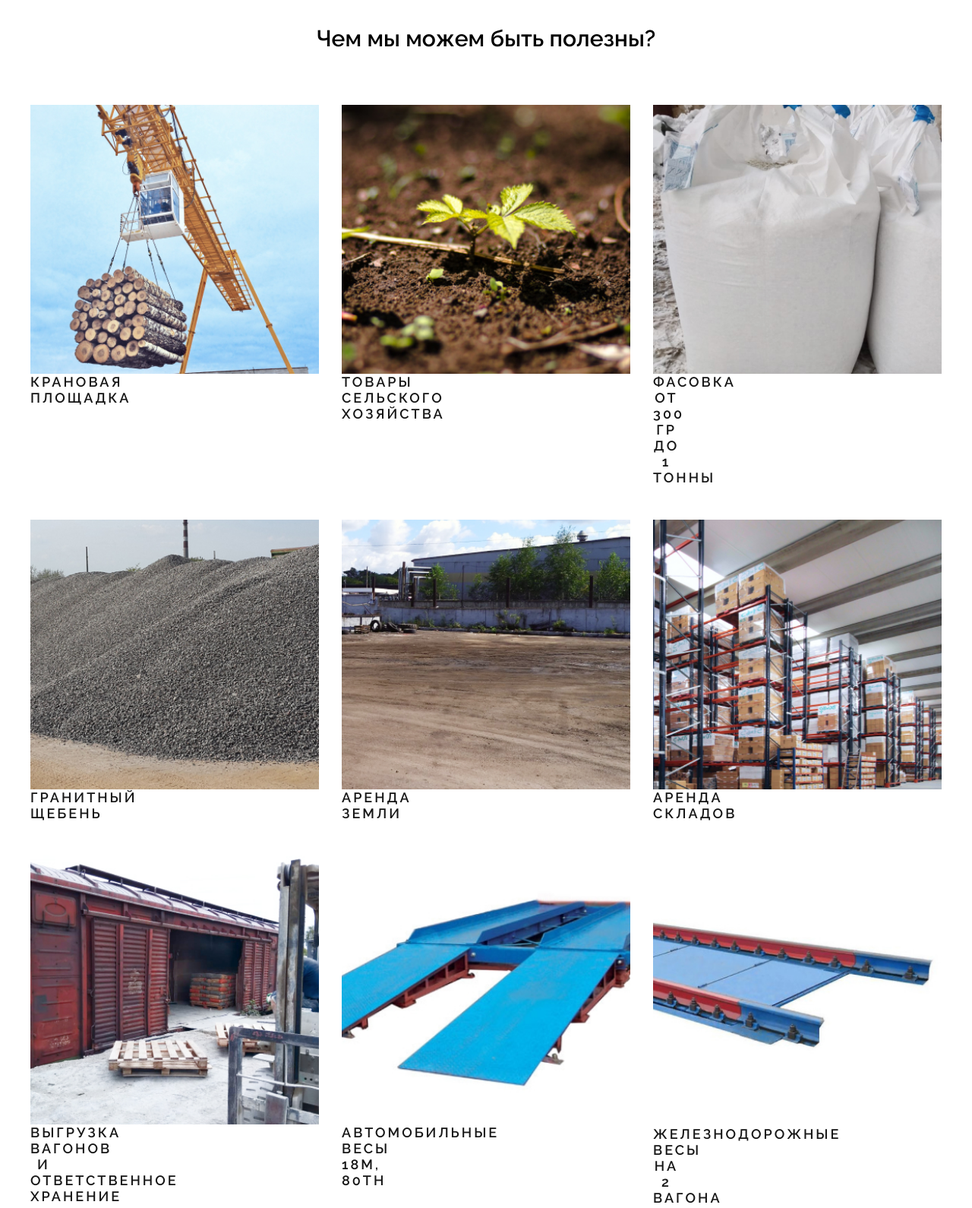
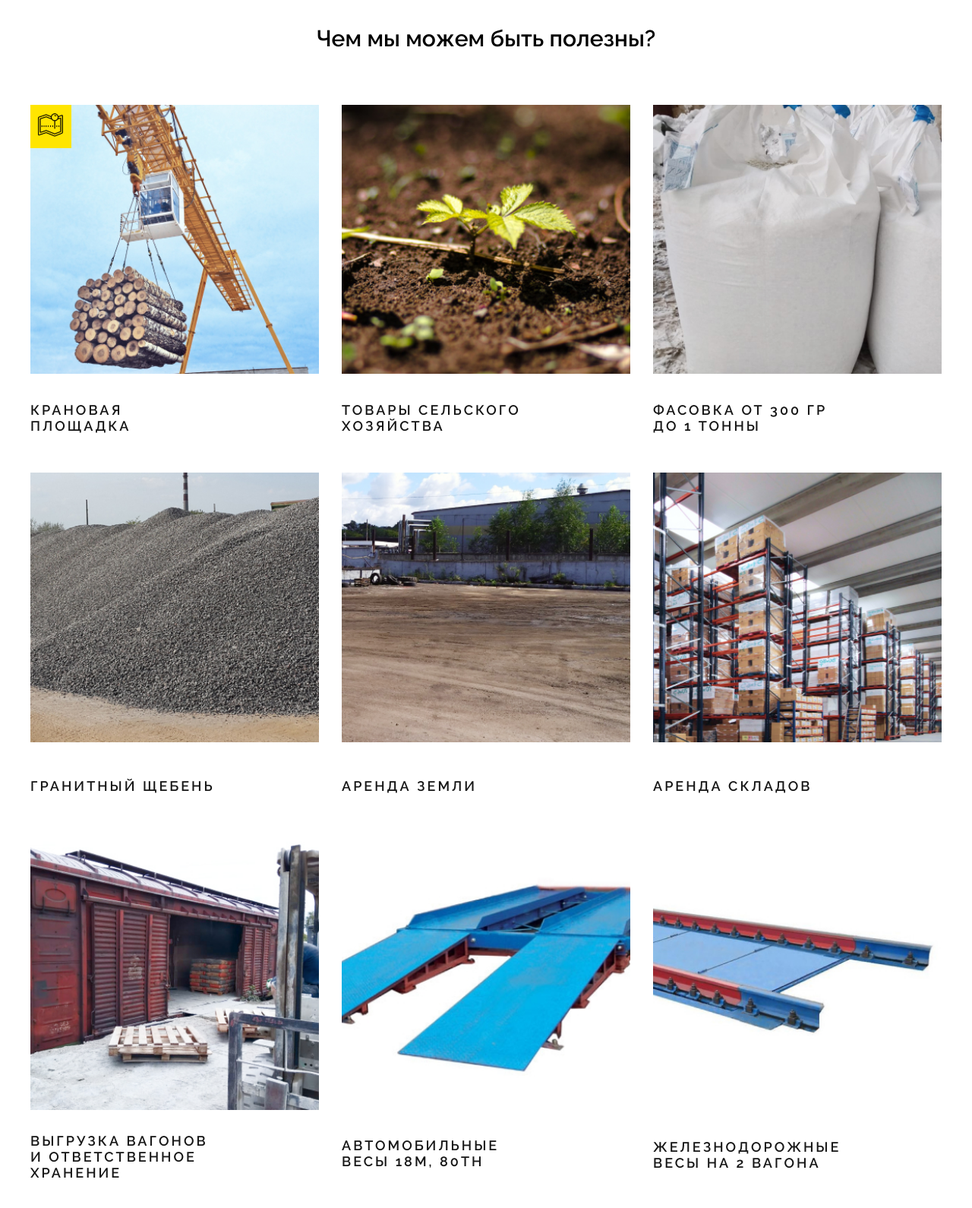
Before and after one commit to bublik13/veles, a website: page app/html/index.html in a window 1280 px wide. Shown: the part 760-2350 px from the top of the page at 76% size. Drawn offline with nearby package versions, Linux system fonts and the light colour scheme; files that its build step writes are made by us from their sources; files whose address does not match are found by name.

Commit message:
useful icon

```diff
--- a/app/html/index.html
+++ b/app/html/index.html
@@ -87,52 +87,55 @@
     <section class="useful">
       <div class="useful__container container">
         <h3 class="useful__title">Чем мы можем быть полезны?</h3>
-        <nav class="nav useful__nav ">
-          <ul class="useful__list">
-            <li class="useful__item useful__item--hover-effect">
-              <img src="img/trees.jpg" alt="" class="useful__img">
-              <p class="useful_subtext useful_subtext--active"> КРАНОВАЯ ПЛОЩАДКА</p>
-            </li>
-            <li class="useful__item useful__item--hover-effect">
-              <img src="img/plant.jpg" alt="" class="useful__img">
-              <p class="useful_subtext useful_subtext--active"> ТОВАРЫ СЕЛЬСКОГО
+          <div class="useful__list">
+            <div class="useful__item">
+              <div class="useful__top">
+                <a class="useful__icon" href="#">
+                  <img src="img/map-icon.svg" alt="map">
+                </a>
+                <img src="img/trees.jpg" alt="trees" class="useful__img">
+              </div>
+              <p class="useful__subtext"> КРАНОВАЯ ПЛОЩАДКА</p>
+            </div>
+            <div class="useful__item">
+              <img src="img/plant.jpg" alt="plant" class="useful__img">
+              <p class="useful__subtext"> ТОВАРЫ СЕЛЬСКОГО
                 ХОЗЯЙСТВА</p>
-            </li>
-            <li class="useful__item useful__item--hover-effect">
-              <img src="img/bag.jpg" alt="" class="useful__img">
-              <p class="useful_subtext useful_subtext--active"> ФАСОВКА от 300 гр
+            </div>
+            <div class="useful__item">
+              <img src="img/bag.jpg" alt="bag" class="useful__img">
+              <p class="useful__subtext"> ФАСОВКА от 300 гр
                 до 1 ТОННЫ</p>
-            </li>
-            <li class="useful__item useful__item--hover-effect">
-              <img src="img/granite.jpg" alt="" class="useful__img">
-              <p class="useful_subtext useful_subtext--active">ГРАНИТНЫЙ ЩЕБЕНЬ</p>
-            </li>
-            <li class="useful__item useful__item--hover-effect">
-              <img src="img/land.jpg" alt="" class="useful__img">
-              <p class="useful_subtext useful_subtext--active">АРЕНДА ЗЕМЛИ</p>
-            </li>
-            <li class="useful__item useful__item--hover-effect">
-              <img src="img/warehouse.jpg" alt="" class="useful__img">
-              <p class="useful_subtext useful_subtext--activet">АРЕНДА СКЛАДОВ</p>
-            </li>
-            <li class="useful__item useful__item--hover-effect">
-              <img src="img/room.jpg" alt="" class="useful__img">
-              <p class="useful_subtext useful_subtext--active">ВЫГРУЗКА ВАГОНОВ
+            </div>
+            <div class="useful__item">
+              <img src="img/granite.jpg" alt="granite" class="useful__img">
+              <p class="useful__subtext">ГРАНИТНЫЙ ЩЕБЕНЬ</p>
+            </div>
+            <div class="useful__item">
+              <img src="img/land.jpg" alt="land" class="useful__img">
+              <p class="useful__subtext">АРЕНДА ЗЕМЛИ</p>
+            </div>
+            <div class="useful__item">
+              <img src="img/warehouse.jpg" alt="warehouse" class="useful__img">
+              <p class="useful__subtext">АРЕНДА СКЛАДОВ</p>
+            </div>
+            <div class="useful__item">
+              <img src="img/room.jpg" alt="room" class="useful__img">
+              <p class="useful__subtext">ВЫГРУЗКА ВАГОНОВ
                 И ОТВЕТСТВЕННОЕ
                 ХРАНЕНИЕ</p>
-            </li>
-            <li class="useful__item useful__item--hover-effect">
-              <img src="img/scales.jpg" alt="" class="useful__img">
-              <p class="useful_subtext useful_subtext--active">АВТОМОБИЛЬНЫЕ
+            </div>
+            <div class="useful__item">
+              <img src="img/scales.jpg" alt="scales" class="useful__img">
+              <p class="useful__subtext">АВТОМОБИЛЬНЫЕ
                 ВЕСЫ 18м, 80тн</p>
-            </li>
-            <li class="useful__item useful__item--hover-effect">
-              <img src="img/jelly road scales.jpg" alt="" class="useful__img">
-              <p class="useful_subtext useful_subtext--active">ЖЕЛЕЗНОДОРОЖНЫЕ
+            </div>
+            <div class="useful__item">
+              <img src="img/jelly road scales.jpg" alt="jelly road scales" class="useful__img">
+              <p class="useful__subtext">ЖЕЛЕЗНОДОРОЖНЫЕ
                 ВЕСЫ НА 2 ВАГОНА</p>
-            </li>
-          </ul>
-        </nav>
+            </div>
+          </div>
       </div>
     </section>
   </body>
--- a/app/scss/blocks/useful.scss
+++ b/app/scss/blocks/useful.scss
@@ -9,19 +9,13 @@
   text-align: center;
   margin-bottom: 70px;
 }
-// .useful__nav{
-
-// }
 .useful__list {
   display: grid;
   grid-template-columns: repeat(3, 1fr);
   grid-gap: 45px 30px;
   list-style: none;
-  -webkit-transition: all 0.5s ease;
-  -moz-transition: all 0.5s ease;
-  transition: all 0.5s ease;
 }
-.useful__item--hover-effect:hover {
+.useful__item:hover {
   margin-top: -20px;
   -webkit-transition: all 0.5s ease;
   -moz-transition: all 0.5s ease;
@@ -34,20 +28,35 @@
   -moz-transition: all 0.5s ease;
   transition: all 0.5s ease;
 }
-.useful_subtext {
+.useful__subtext {
   font-size: 18px;
   line-height: 21px;
   font-weight: 600;
-  text-align: center;
   letter-spacing: 3px;
   text-transform: uppercase;
   color: #161616;
-  width: calc(100% - 345px);
+  min-height: 85px;
+  display: flex;
+  align-items: center;
+  padding: 30px 130px 0 0;
 }
-.useful_subtext--active:hover{
-    font-weight: 800;
+.useful__item:hover .useful__subtext {
+  font-weight: 800;
+}
+.useful__top{
+  position: relative;
 }
 .useful__img {
   display: block;
   width: 100%;
+  object-fit: cover;
 }
+.useful__icon{
+  position: absolute;
+  top: 0;
+  left: 0;
+  background-color:#FFE500;
+  height: 57px;
+  width: 54px;
+  padding: 9px;
+}
```
Also changed, not shown: docs/index.html (+43 -40 lines), app/img/map-icon.svg (added), docs/css/main.css, docs/img/map-icon.svg (added).
